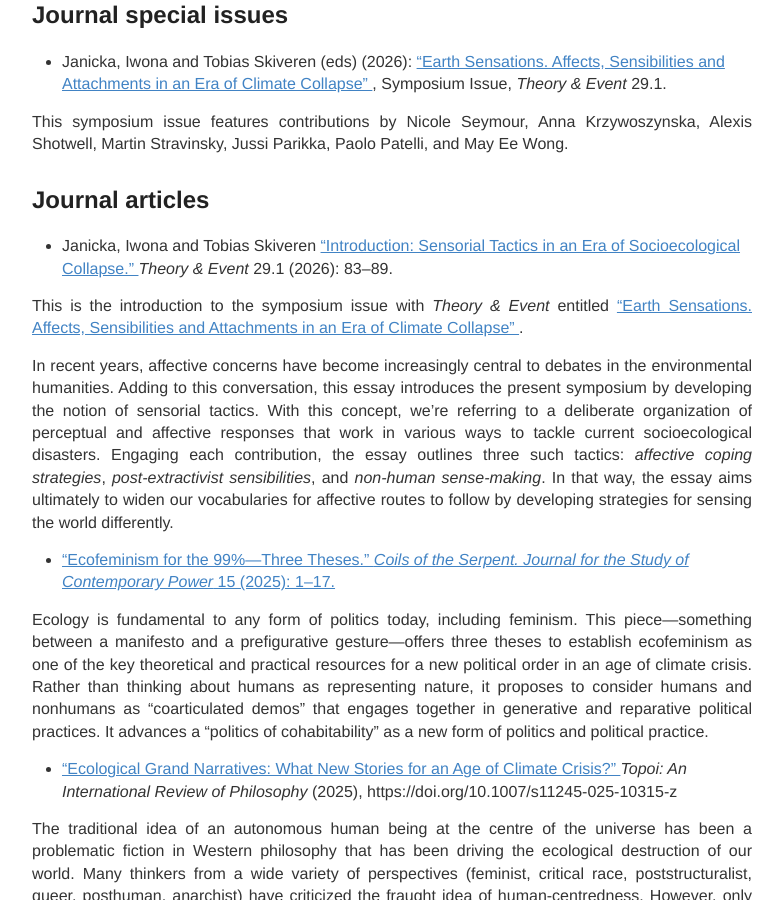
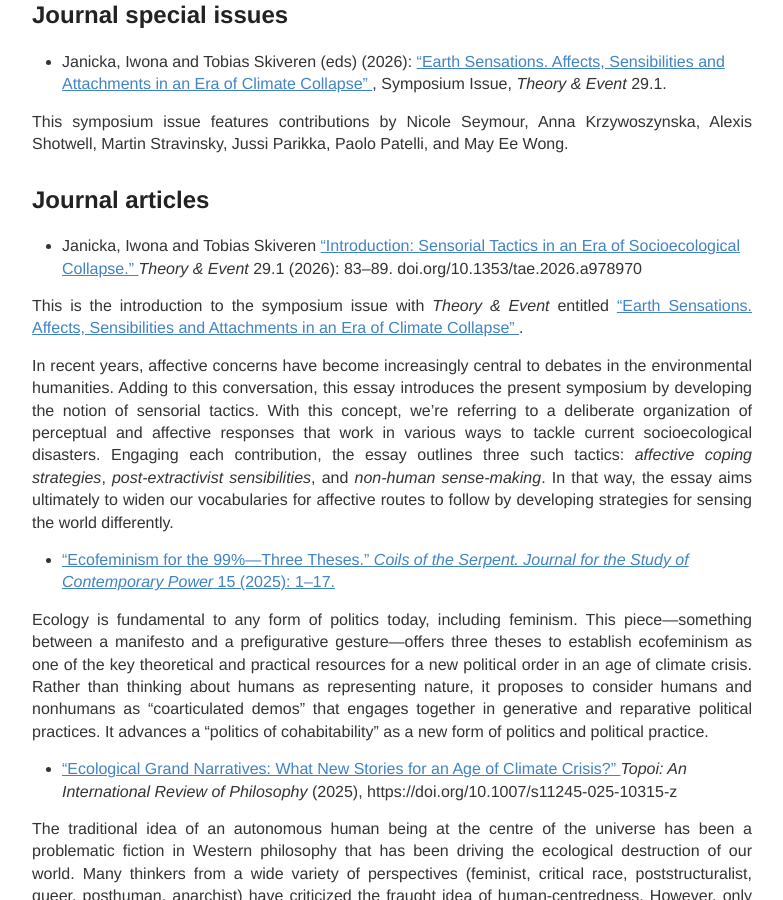
Before and after one commit to IJanicka/IJanicka.github.io, a Jekyll site: the page built from publications.md, in a window 1280 px wide and 900 px high, scrolled down 1066 px. Shown: the whole window, without its empty margins (248-1031 px from the left). Built offline with Jekyll 4.4.1, drawn with Linux system fonts in a browser that asks for light colours.

Commit message:
Update publications.md

```diff
--- a/publications.md
+++ b/publications.md
@@ -27,7 +27,7 @@ This symposium issue features contributions by Nicole Seymour, Anna Krzywoszynsk
 
   <h2>Journal articles</h2>
 
-* Janicka, Iwona and Tobias Skiveren <a href="https://muse.jhu.edu/pub/1/article/978970/pdf" target="_blank"> “Introduction: Sensorial Tactics in an Era of Socioecological Collapse.” <a/> *Theory & Event* 29.1 (2026): 83–89. <br>
+* Janicka, Iwona and Tobias Skiveren <a href="https://muse.jhu.edu/pub/1/article/978970/pdf" target="_blank"> “Introduction: Sensorial Tactics in an Era of Socioecological Collapse.” <a/> *Theory & Event* 29.1 (2026): 83–89. doi.org/10.1353/tae.2026.a978970 <br>
 
 This is the introduction to the symposium issue with *Theory & Event* entitled <a href="https://muse.jhu.edu/issue/56178" target="_blank"> "Earth Sensations. Affects, Sensibilities and Attachments in an Era of Climate Collapse" <a/>. <br>
 
```
